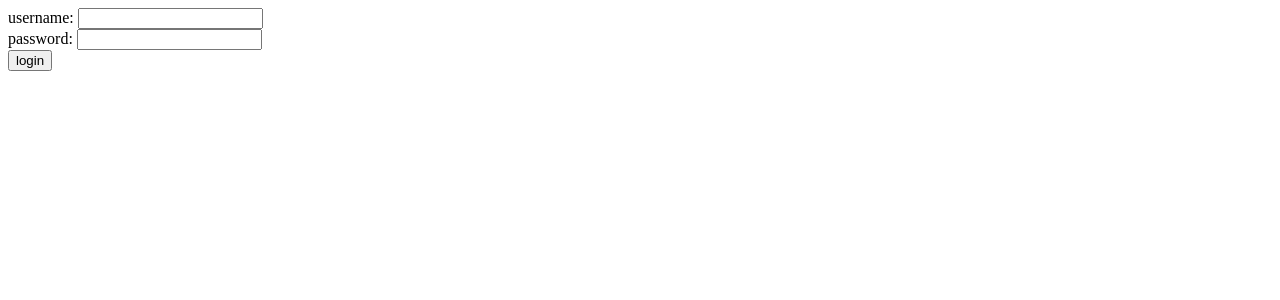
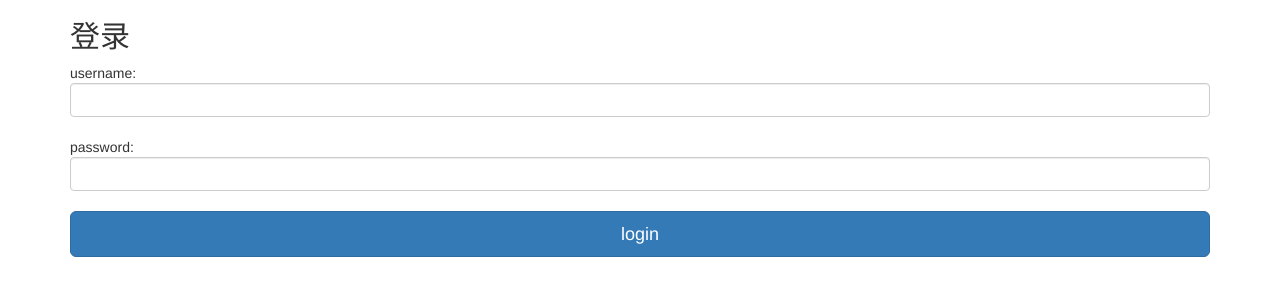
Before and after one commit to NikiGong/testdev4, a Django app: page /index/ in a window 1280 px wide. Shown: the top 300 px of the page. Run offline with Django 3.2, Linux system fonts and the light colour scheme; some libraries are stand-ins or nearby versions.

Commit message:
css样式本地引用、cdn引用

```diff
--- a/itest_platform/itest_platform/settings.py
+++ b/itest_platform/itest_platform/settings.py
@@ -122,3 +122,7 @@ USE_TZ = True
 # https://docs.djangoproject.com/en/3.1/howto/static-files/
 
 STATIC_URL = '/static/'
+
+STATICFILES_DIRS = [
+    os.path.join(BASE_DIR, "static"),
+]
--- a/itest_platform/templates/index.html
+++ b/itest_platform/templates/index.html
@@ -3,16 +3,27 @@
 <head>
     <meta charset="UTF-8">
     <title>Title</title>
+    <!-- 引用本地的CSS 文件 -->
+    {% load static %}
+    <link rel="stylesheet" type="text/css" href="{% static "my.css" %}">
+    <!--把引用的样式保存在static文件夹，再引用本地的样式-->
+    <link rel="stylesheet" type="text/css" href="{% static "bootstrap.min.css" %}">
+
+    <!-- 最新版本的 Bootstrap 核心 CSS 文件, CDN实时引用 -->
+    <!--<link rel="stylesheet" href="https://cdn.jsdelivr.net/npm/bootstrap@3.3.7/dist/css/bootstrap.min.css" integrity="sha384-BVYiiSIFeK1dGmJRAkycuHAHRg32OmUcww7on3RYdg4Va+PmSTsz/K68vbdEjh4u" crossorigin="anonymous">-->
 </head>
 <body>
+<div class="container">
+    <form method="post" action="/index/" class="form-signin">
+        <h2 class="form-signin-heading">登录</h2>
+        username: <input type="text" name="username" class="form-control"><br>
+        <!--password: <input type="password" name = "password" class="inputclass"><br>-->
+        password: <input type="password" name = "password" class="form-control"><br>
 
-    <form method="post" action="/index/">
-        username: <input type="text" name="username"><br>
-        password: <input type="password" name = "password"><br>
         {{error}}
          {% csrf_token %}
-        <input type="submit" value="login">
+        <input type="submit" value="login" class="btn btn-lg btn-primary btn-block">
     </form>
-
+</div>
 </body>
 </html>
```
